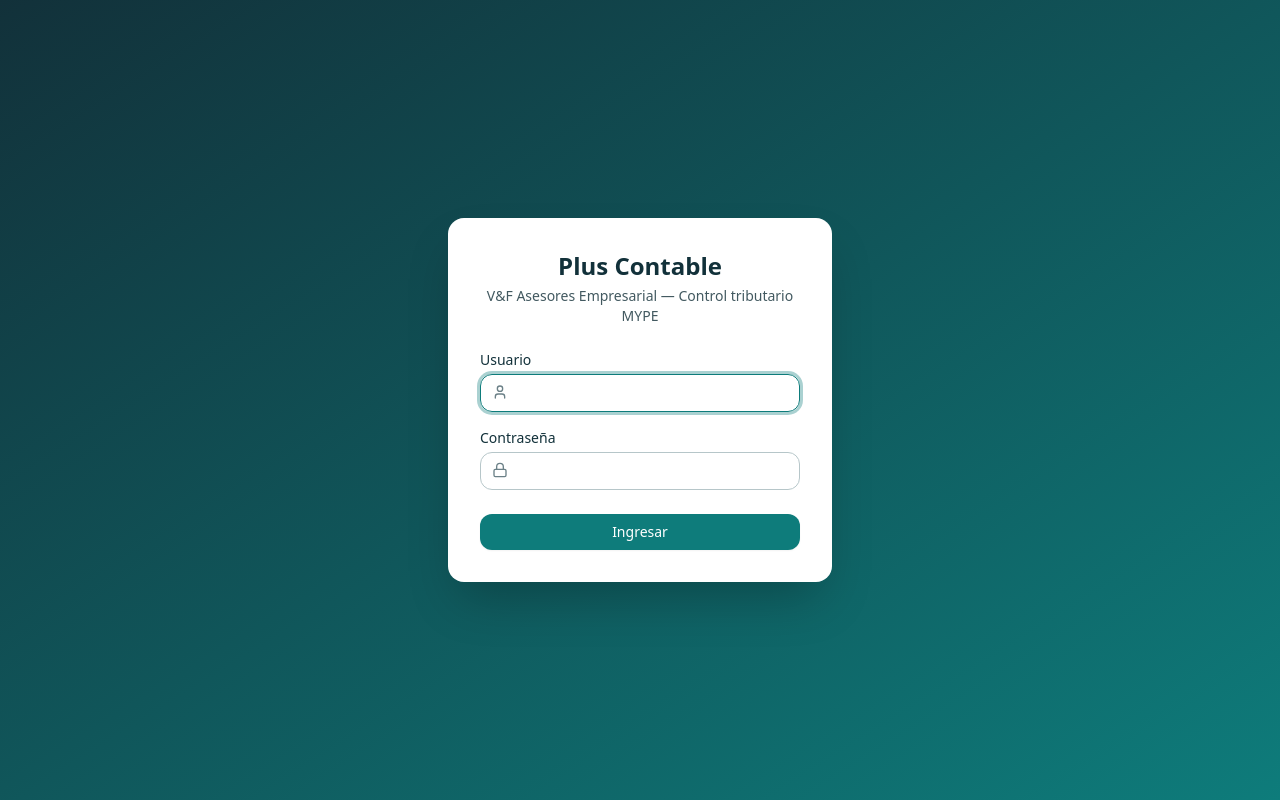
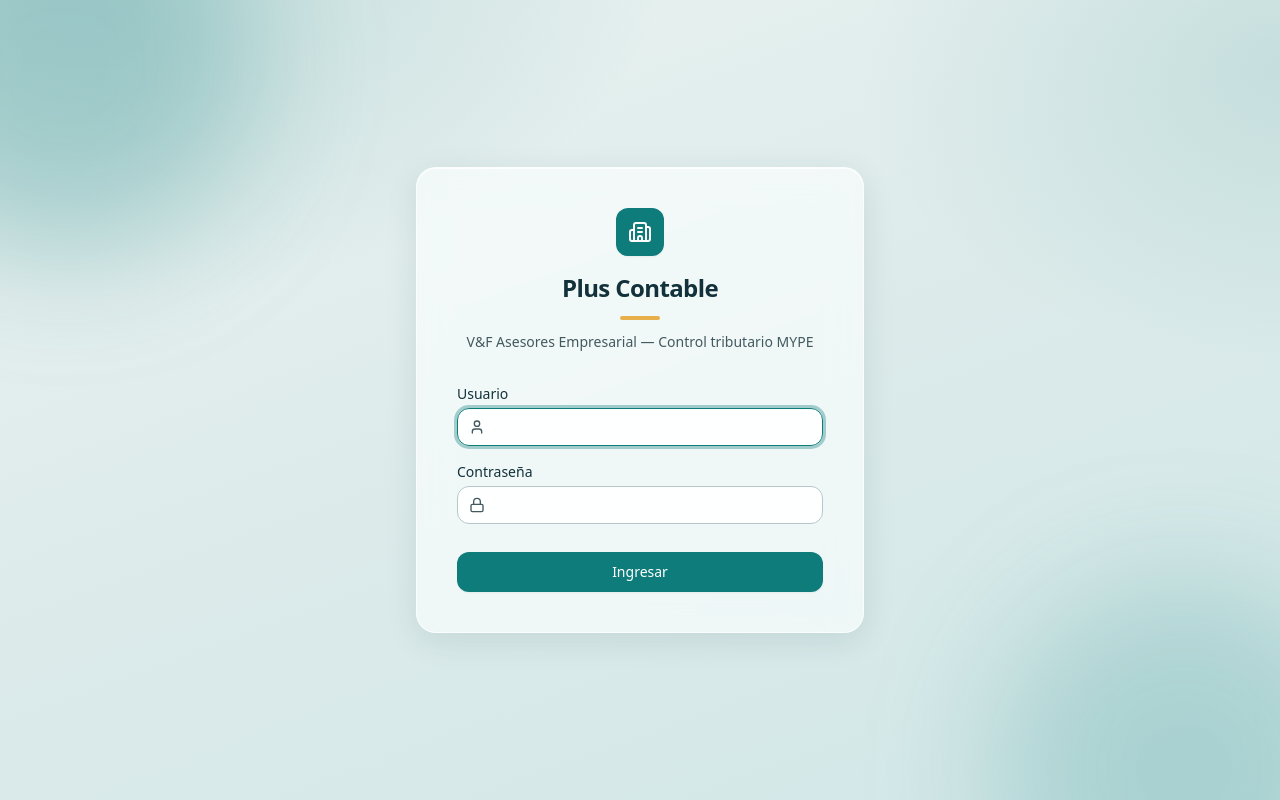
Before and after one commit to fabianrodriguez33/plus-contable, a React (Vite) app in the folder frontend-web/: page /login in a window 1280 px wide. Built offline with nearby package versions, Linux system fonts and the light colour scheme; no server answers.

Commit message:
UI: rediseno de la pantalla de inicio de sesion

```diff
--- a/frontend-web/src/pages/LoginPage.tsx
+++ b/frontend-web/src/pages/LoginPage.tsx
@@ -1,8 +1,9 @@
 import { FormEvent, useState } from 'react'
 import { Navigate, useNavigate } from 'react-router-dom'
-import { AlertCircle, Loader2, Lock, User } from 'lucide-react'
+import { Building2, Loader2, Lock, User } from 'lucide-react'
 import { isAuthenticated, login } from '../services/authService'
 import { mensajeError } from '../services/apiClient'
+import Aviso from '../components/Aviso'
 import Button from '../components/Button'
 import Input from '../components/Input'
 
@@ -30,34 +31,38 @@ export default function LoginPage() {
   }
 
   return (
-    <div className="flex min-h-screen items-center justify-center bg-gradient-to-br from-brand-900 to-brand-600 p-4">
-      <form onSubmit={enviar} className="w-full max-w-sm rounded-2xl bg-white p-8 shadow-2xl">
-        <div className="mb-6 text-center">
-          <h1 className="text-2xl font-bold text-brand-900">Plus Contable</h1>
-          <p className="mt-1 text-sm text-slate-500">V&amp;F Asesores Empresarial — Control tributario MYPE</p>
+    <main className="relative flex min-h-screen items-center justify-center overflow-hidden p-4">
+      {/* Luces de fondo: dan algo que desenfocar al panel de vidrio */}
+      <div aria-hidden="true" className="pointer-events-none absolute -left-32 -top-32 h-96 w-96 rounded-full bg-acento/25 blur-3xl" />
+      <div aria-hidden="true" className="pointer-events-none absolute -bottom-40 -right-24 h-96 w-96 rounded-full bg-acento/20 blur-3xl" />
+
+      <form onSubmit={enviar} className="vidrio relative w-full max-w-md rounded-panel p-8 md:p-10">
+        <div className="mb-8 flex flex-col items-center text-center">
+          <span className="mb-4 flex h-12 w-12 items-center justify-center rounded-campo bg-acento text-white shadow-sm">
+            <Building2 size={24} aria-hidden="true" />
+          </span>
+          <h1 className="text-2xl font-semibold tracking-tight text-tinta">Plus Contable</h1>
+          <span aria-hidden="true" className="mt-3 h-1 w-10 rounded-full bg-ambar" />
+          <p className="mt-3 text-sm text-slate-500">V&amp;F Asesores Empresarial — Control tributario MYPE</p>
         </div>
-        {error && (
-          <div role="alert" className="mb-4 flex items-start gap-2 rounded-lg border border-red-200 bg-red-50 p-3 text-sm text-red-700">
-            <AlertCircle size={16} className="mt-0.5 shrink-0" /> {error}
-          </div>
-        )}
+        {error && <Aviso tipo="peligro" className="mb-5">{error}</Aviso>}
         <div className="space-y-4">
           <div className="relative">
             <Input label="Usuario" value={username} onChange={(e) => setUsername(e.target.value)}
               autoFocus required autoComplete="username" className="pl-9" />
-            <User size={16} className="absolute left-3 top-[34px] text-slate-400" />
+            <User size={16} aria-hidden="true" className="pointer-events-none absolute left-3 top-[35px] text-slate-500" />
           </div>
           <div className="relative">
             <Input label="Contraseña" type="password" value={password} onChange={(e) => setPassword(e.target.value)}
               required autoComplete="current-password" className="pl-9" />
-            <Lock size={16} className="absolute left-3 top-[34px] text-slate-400" />
+            <Lock size={16} aria-hidden="true" className="pointer-events-none absolute left-3 top-[35px] text-slate-500" />
           </div>
         </div>
-        <Button type="submit" disabled={cargando} className="mt-6 w-full">
-          {cargando && <Loader2 size={16} className="animate-spin" />}
+        <Button type="submit" disabled={cargando} className="mt-7 w-full py-2.5">
+          {cargando && <Loader2 size={16} className="animate-spin motion-reduce:animate-none" aria-hidden="true" />}
           {cargando ? 'Ingresando...' : 'Ingresar'}
         </Button>
       </form>
-    </div>
+    </main>
   )
 }
```
